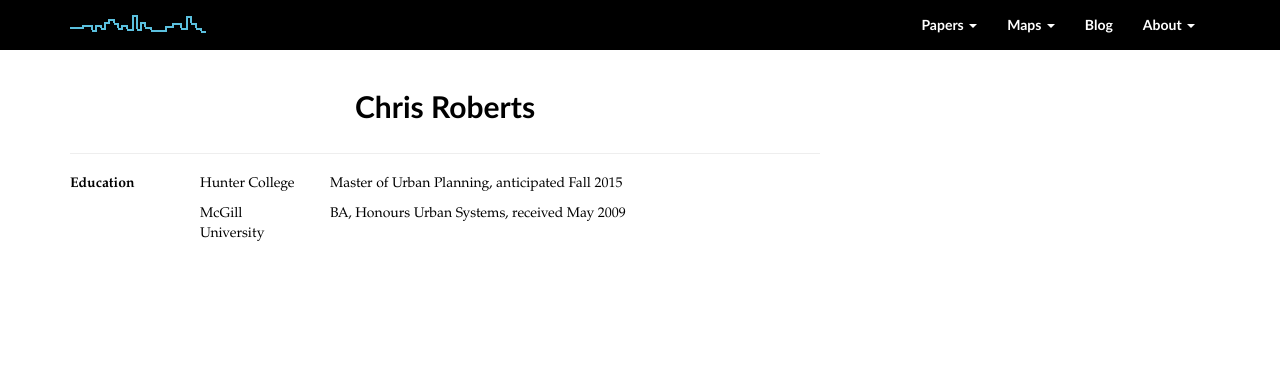
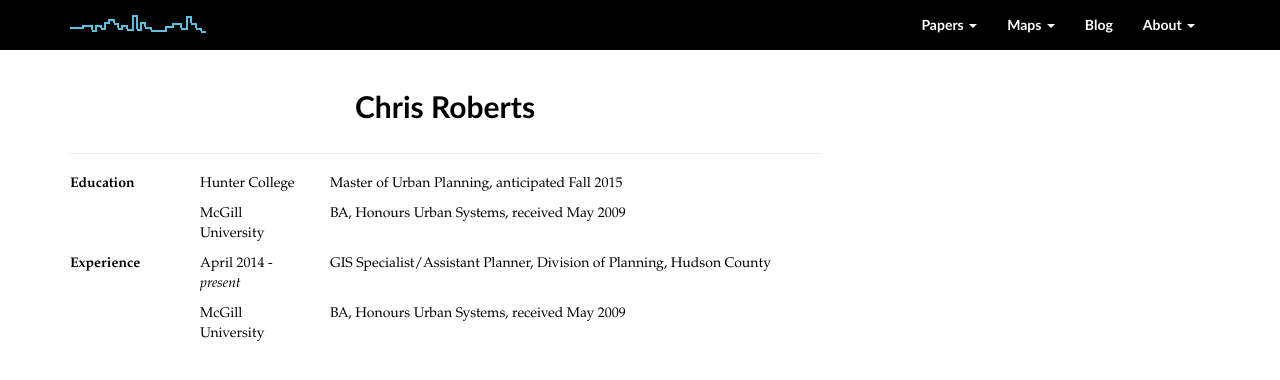
Before and after one commit to chrisrobertsnyc/chrisrobertsnyc.github.io, a Jekyll site: the page built from about/cv.html, in a window 1280 px wide. Shown: the top 380 px of the page. Built offline with Jekyll 4.4.1, drawn with Linux system fonts in a browser that asks for light colours; nearby versions of some CDN libraries.

Commit message:
adding Experience section

```diff
--- a/about/cv.html
+++ b/about/cv.html
@@ -25,3 +25,22 @@ title: CV
 		<p>BA, Honours Urban Systems, received May 2009</p>
 	</div>
 </div>
+<div class="row">
+	<div class="col-md-2">
+		<p><strong>Experience</strong></p>
+	</div>
+	<div class="col-md-2">
+		<p>April 2014 - <i>present</i></p>
+	</div>
+	<div class="col-md-8">
+		<p>GIS Specialist/Assistant Planner, Division of Planning, Hudson County</p>
+	</div>
+</div>
+<div class="row">
+	<div class="col-md-2 col-md-offset-2">
+		<p>McGill University</p>
+	</div>
+	<div class="col-md-8">
+		<p>BA, Honours Urban Systems, received May 2009</p>
+	</div>
+</div>
```
